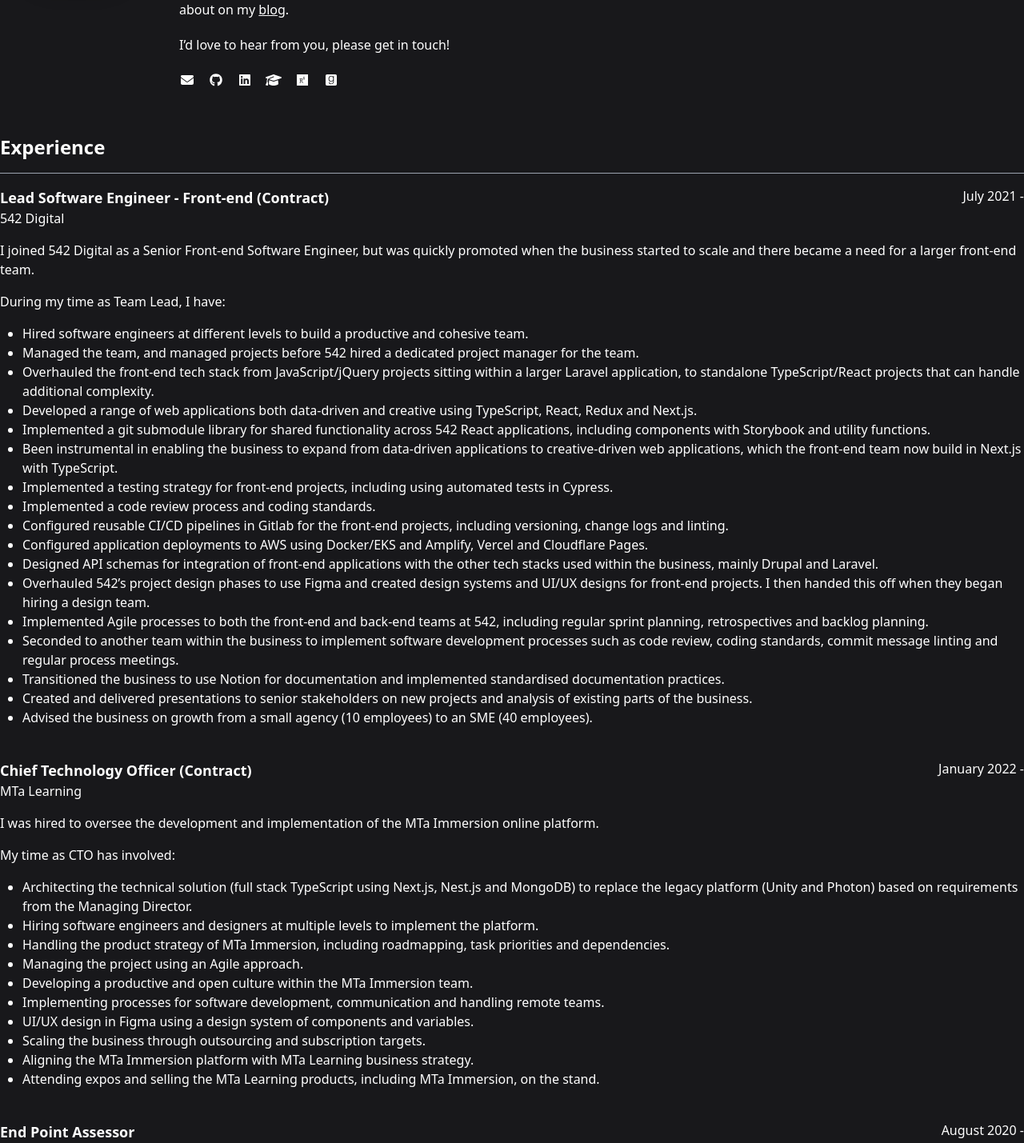
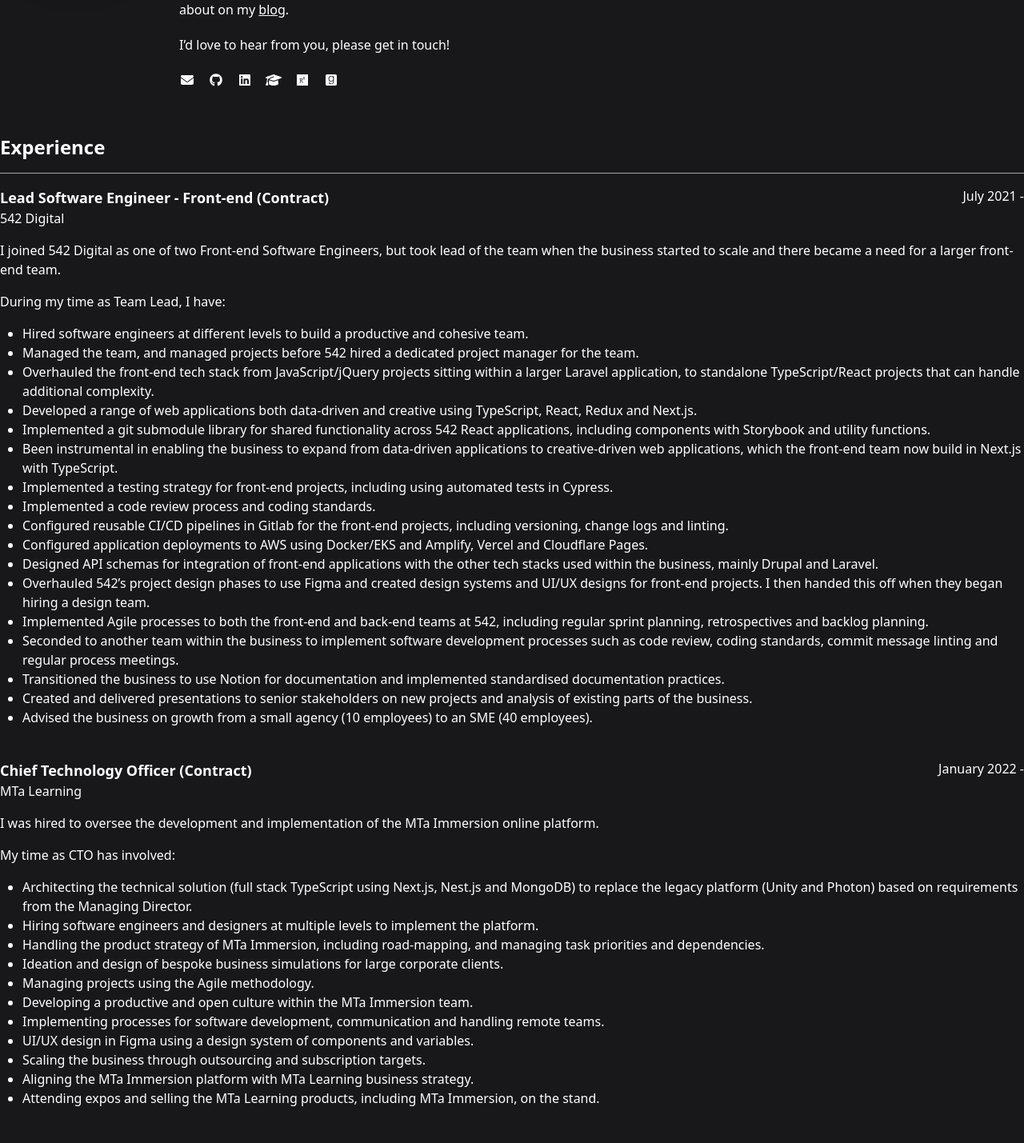
Before and after one commit to simonrose121/simon-rose.co.uk, a Next.js app: page / in a window 1280 px wide. Shown: the part 384-1813 px from the top of the page at 80% size. Built offline with nearby package versions, Linux system fonts and the light colour scheme.

Commit message:
feat: updated experience content

```diff
--- a/content/experience.ts
+++ b/content/experience.ts
@@ -12,7 +12,7 @@
 		place: '542 Digital',
 		dates: 'July 2021 -',
 		description: `
-I joined 542 Digital as a Senior Front-end Software Engineer, but was quickly promoted when the business started to scale and there became a need for a larger front-end team.
+I joined 542 Digital as one of two Front-end Software Engineers, but took lead of the team when the business started to scale and there became a need for a larger front-end team.
 
 During my time as Team Lead, I have:
 
@@ -46,8 +46,9 @@
 
 - Architecting the technical solution (full stack TypeScript using Next.js, Nest.js and MongoDB) to replace the legacy platform (Unity and Photon) based on requirements from the Managing Director.
 - Hiring software engineers and designers at multiple levels to implement the platform.
-- Handling the product strategy of MTa Immersion, including roadmapping, task priorities and dependencies.
-- Managing the project using an Agile approach.
+- Handling the product strategy of MTa Immersion, including road-mapping, and managing task priorities and dependencies.
+- Ideation and design of bespoke business simulations for large corporate clients.
+- Managing projects using the Agile methodology.
 - Developing a productive and open culture within the MTa Immersion team.
 - Implementing processes for software development, communication and handling remote teams.
 - UI/UX design in Figma using a design system of components and variables.
```
